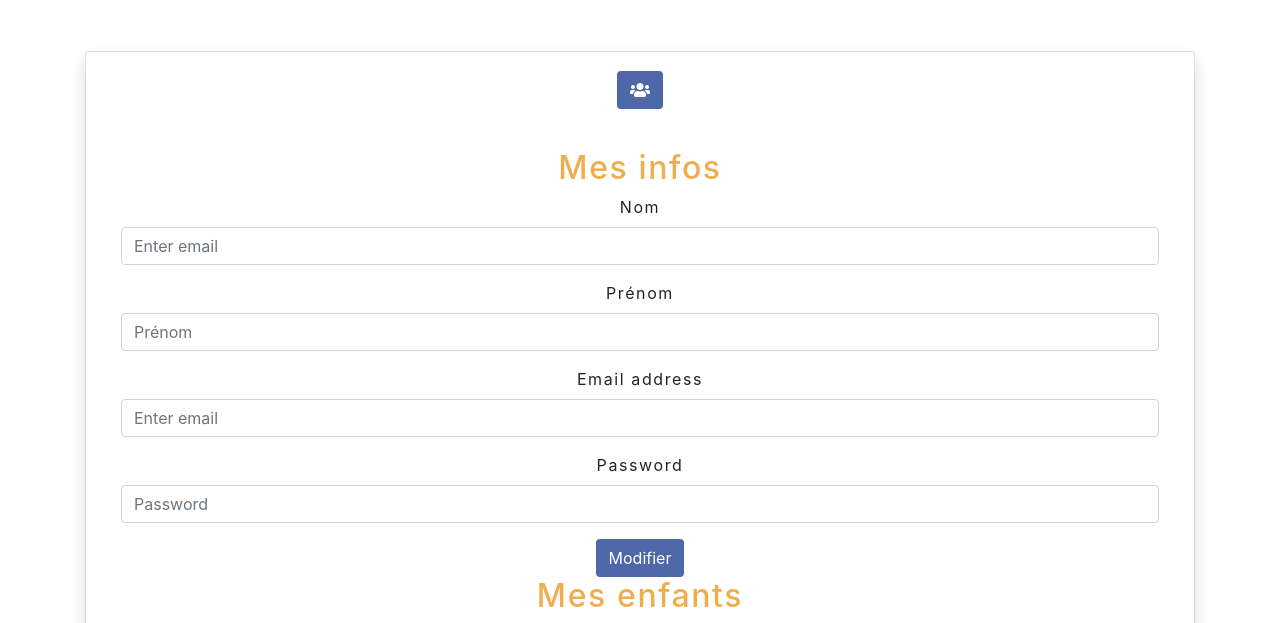
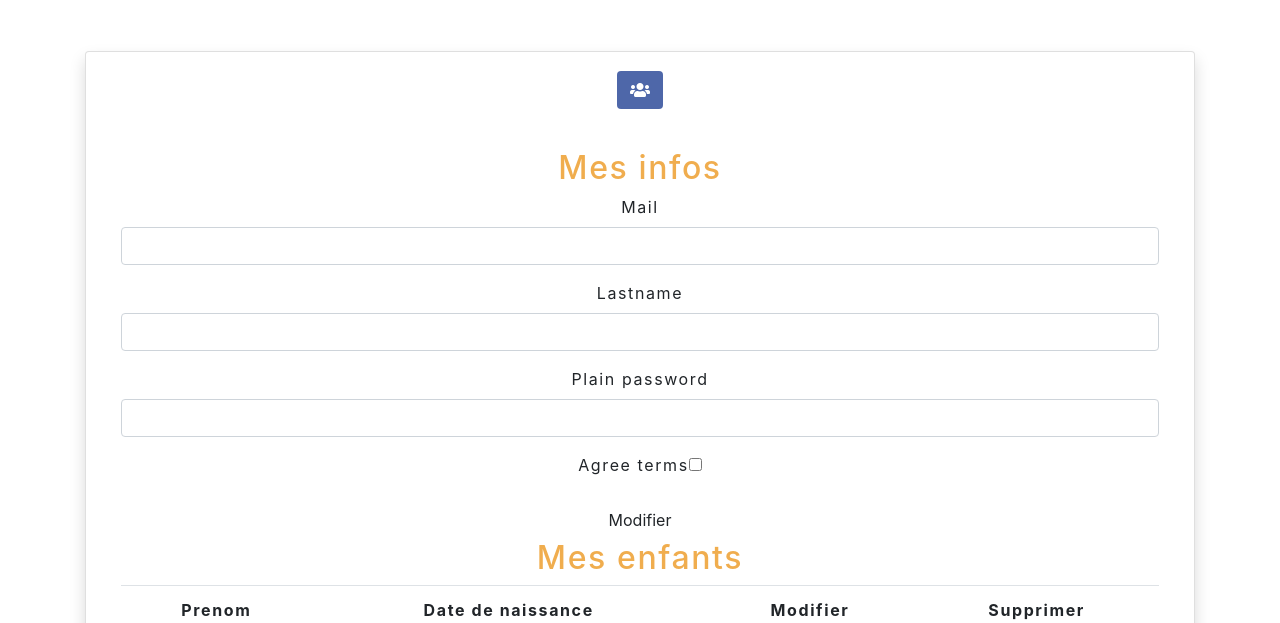
Before and after one commit to Projet-Euratech-Kids/Euratech-kids, a Symfony app: template templates/member/index.html.twig in a window 1280 px wide, after a click that opens the changed part. Shown: the part 731-1354 px from the top of the page. Run offline with Twig, Linux system fonts and the light colour scheme; the template is opened without the code that fills it, so the values that code supplies are empty; form fields are guessed from the names that the template uses; some libraries are stand-ins or nearby versions.

Commit message:
form modif member

```diff
--- a/templates/index/index.html.twig
+++ b/templates/index/index.html.twig
@@ -34,7 +34,7 @@
                     {% if is_granted('ROLE_ADMIN') %}
                         <a class="dropdown-item" href="{{ path('easyadmin') }}">Administrer</a>
                     {% endif %}
-                    <a class="dropdown-item" href="{{ path('member') }}">Réservations</a>
+                    <a class="dropdown-item" href="{{ path('member',{'lastname': app.user.lastname}) }}">Réservations</a>
                     <a class="dropdown-item" href="{{ path('logout') }}">Se déconnecter</a>
                 </div>
             {% else %}
@@ -432,7 +432,7 @@
                         </div><br>
                         {% if program.category.name != "Vacances" %}
                             {% if app.user %}
-                                <a href="{{ path('member') }}"><button class="btn btn-eura btn-lg mr-3">Réserver ce cours</button></a>
+                                <a href="{{ path('member',{'lastname': app.user.lastname}) }}"><button class="btn btn-eura btn-lg mr-3">Réserver ce cours</button></a>
                             {% else %}
                                 <a data-toggle="modal" data-target="#connexion"><button class="btn btn-eura btn-lg mr-3">Réserver ce cours</button></a>
                             {% endif %}
@@ -460,7 +460,7 @@
                         </div><br>
                         {% if program.category.name != "Vacances" %}
                             {% if app.user %}
-                                <a href="{{ path('member') }}"><button class="btn btn-eura btn-lg mr-3">Réserver ce cours</button></a>
+                                <a href="{{ path('member',{'lastname': app.user.lastname}) }}"><button class="btn btn-eura btn-lg mr-3">Réserver ce cours</button></a>
                             {% else %}
                                 <a data-toggle="modal" data-target="#connexion"><button class="btn btn-eura btn-lg mr-3">Réserver ce cours</button></a>
                             {% endif %}
--- a/templates/member/index.html.twig
+++ b/templates/member/index.html.twig
@@ -80,27 +80,16 @@
                           <div id="collapseOne" class="collapse" aria-labelledby="headingOne" data-parent="#accordionExample">
                             <div class="card-body">
                                     <h2>Mes infos </h2>
-                                    <form method="POST" name="SaisieInfoPerso" id="SaisieInfoPerso" action="InfosPersoB.php5" onsubmit="return ValideSaisieInfo();">
-                                        <div class="form-group">
-                                            <label for="exampleInputEmail1">Nom</label>
-                                            <input type="text" class="form-control" id="exampleInputEmail1" aria-describedby="emailHelp" placeholder="Enter email">
-                                        </div>
-                                        <div class="form-group">
-                                            <label for="exampleInputEmail1">Prénom</label>
-                                            <input type="text" class="form-control" id="exampleInputEmail1" aria-describedby="emailHelp" placeholder="Prénom">
-                                        </div>
-                                        <div class="form-group">
-                                            <label for="exampleInputEmail1">Email address</label>
-                                            <input type="email" class="form-control" id="exampleInputEmail1" aria-describedby="emailHelp" placeholder="Enter email">
-                                        </div>
-                                        <div class="form-group">
-                                            <label for="exampleInputPassword1">Password</label>
-                                            <input type="password" class="form-control" id="exampleInputPassword1" placeholder="Password">
-                                        </div>
-                                        <button class="btn btn-eura text-center" type="submit">Modifier</button>
-                                        <br />
+                                {{ form_start(modifMember) }}
+                                {{ form_row(modifMember.mail) }}
+                                {{ form_row(modifMember.lastname) }}
+                                {{ form_row(modifMember.plainPassword) }}
+                                {{ form_row(modifMember.agreeTerms) }}
+
+                                <button class="btn">Modifier</button>
+                                {{ form_end(modifMember) }}
                                     <h2>Mes enfants </h2>
-                                    </form>
+
                                 <table class="table">
                                     <thead>
                                         <tr>
```
Also changed, not shown: src/Controller/MemberController.php (+22 -2 lines), src/Form/ProgramType.php (added, +31 -0 lines).
